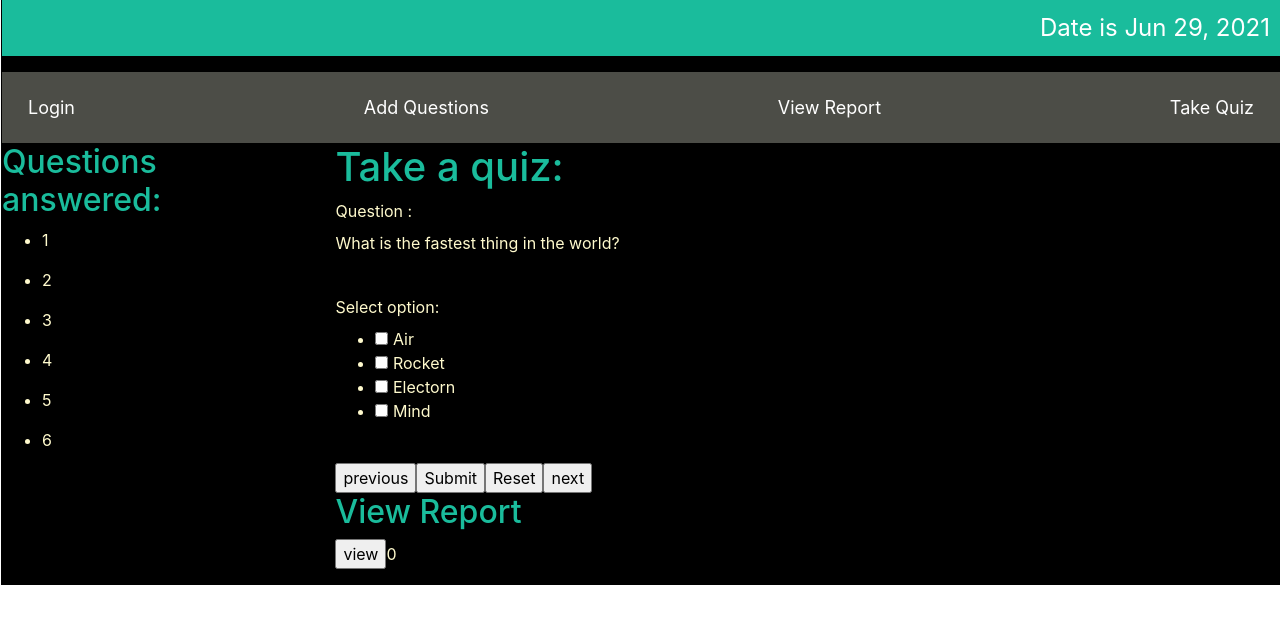
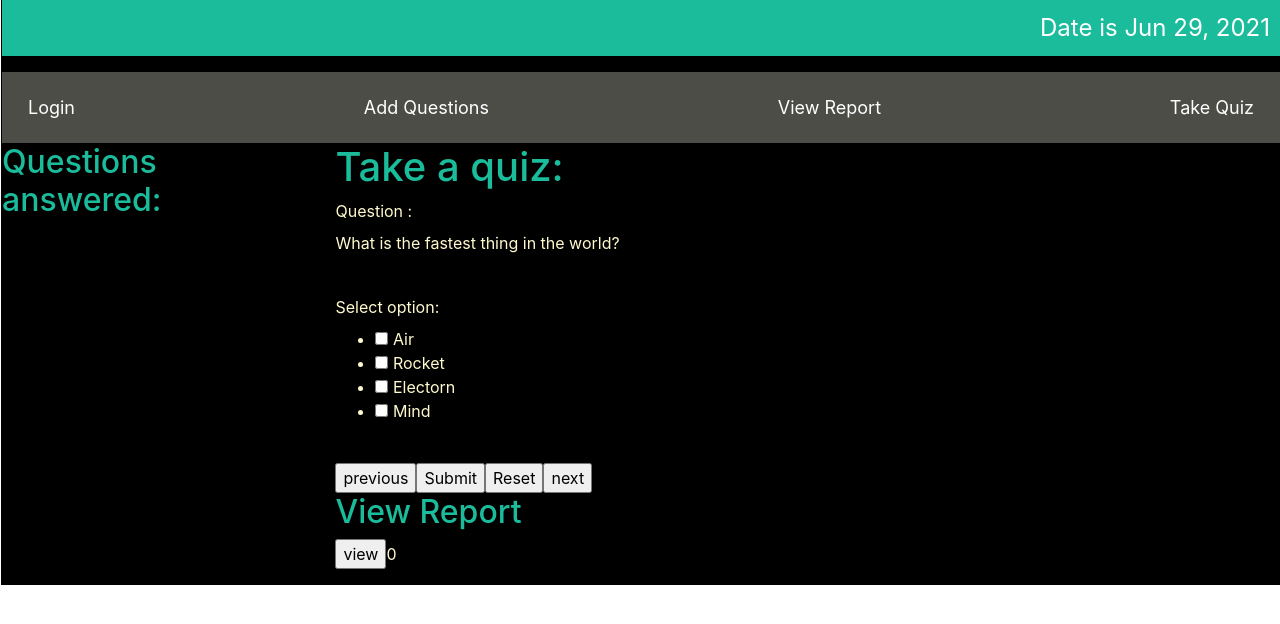
Before and after one commit to madhuriSo/Dolfin, an Angular app: page / in a window 1280 px wide. Shown: the top 624 px of the page. Built offline with nearby package versions, Linux system fonts and the light colour scheme.

Commit message:
Adding questions answered color

```diff
--- a/src/app/quiz/quiz.component.html
+++ b/src/app/quiz/quiz.component.html
@@ -1,24 +1,34 @@
+<div class="row">
+    <div class="col-lg">
+        <h2>Questions answered:</h2>
 
-<div class="row" >
-<div class="col-lg" >
-    <h2 >Questions answered:</h2>
-    <ul *ngFor="let q of questions;let i=index">
-        <li>{{i+1}}</li>
+        <ul *ngFor="let q of answersByUser;let i=index">
+            <li>{{i+1}} <label style="color: green;">answered</label></li>
+
         </ul>
-    <p></p>
+    <!--
+        <ng-container *ngFor="let ansW of answersByUser;index as i">
+            <ng-container *ngFor="let q of questions;let j=index">
+                <ng-container *ngIf="i===j">
+                    {{j+1}}{{ansW}}
+                    <ng-container>
+                    </ng-container>
+                </ng-container>
+            </ng-container>
+        </ng-container>-->
     </div>
     <div class="col-lg form-group">
         <h1> Take a quiz:</h1>
         <div>
             <form #quizForm="ngForm">
-       <label> Question :</label><br/>
+                <label> Question :</label><br />
                 <p>{{questionCurrent.question}}</p>
                 <br>
                 <label>Select option: </label>
                 <ul>
+
                     <li *ngFor="let option of questionCurrent.options;let i=index">
-               <input type="checkbox" [(ngModel)]="option.isChecked"
-               (change)="changeSelection()" name="see" >
+                        <input type="checkbox" [(ngModel)]="option.isChecked" (change)="changeSelection()" name="see">
                         {{option.option}}
                     </li>
                 </ul>
@@ -28,17 +38,17 @@
         </p> -->
 
                 <br>
-       <input type="button" value="previous" (click)="getPreviousQuestion()"/>
-       <input type="submit" (click)="submit()"/>
+                <input type="button" value="previous" (click)="getPreviousQuestion()" />
+                <input type="submit" (click)="submit()" />
                 <input type="reset" name="reset" id="">
-       <input type="button" value="next" (click)="getNextQuestion()"/>
+                <input type="button" value="next" (click)="getNextQuestion()" />
             </form>
             <!--{{quizForm.value |json}} -->
 
-        <div [hidden]="viewReport"><h2>View Report</h2>
+            <div [hidden]="viewReport">
+                <h2>View Report</h2>
                 <input type="button" value="view" (click)="checkReport()">{{points}}
             </div>
         </div>
     </div>
-
 </div>
--- a/src/app/quiz/quiz.component.ts
+++ b/src/app/quiz/quiz.component.ts
@@ -22,11 +22,13 @@ export class QuizComponent implements OnInit {
   answer:boolean[]=[];
   user: User;
   points:number=0;
+  answersByUser:number[];
   constructor( private qService:QuestionService) {
     this.questions=qService.getQuestions();
     this.count=this.questions.length;
     this.questionCurrent=this.getNextQuestion();
     this.user=new User("Test","test@gmail.com",false,[]);
+    this.answersByUser=this.user.answer;
   }
 
   ngOnInit(): void {
@@ -75,7 +77,7 @@ export class QuizComponent implements OnInit {
 
   checkAnswerMultiple(){
     if(this.questionCurrent.answer.length!=this.selectedOptionList.length){
-      this.user.answer[this.questionCurrent.qId]=0;
+      this.user.answer[this.questionCurrent.qId-1]=0;
       console.log("Incorrect answer");
     }
     else{
@@ -103,10 +105,10 @@ export class QuizComponent implements OnInit {
   //  console.log(` selection length :${this.selectedOptionList.length}`);
 
     if(check==this.selectedOptionList.length){
-      this.user.answer[this.questionCurrent.qId]=this.questionCurrent.points;
+      this.user.answer[this.questionCurrent.qId-1]=this.questionCurrent.points;
       console.log("correct answer");
     }else{
-      this.user.answer[this.questionCurrent.qId]=0;
+      this.user.answer[this.questionCurrent.qId-1]=0;
       console.log("Incorrect answer");
     }
   }
@@ -117,17 +119,17 @@ export class QuizComponent implements OnInit {
     console.log("----------checkAnswer Single Value----------")
     // If selection count is more than 1 , incorrect answer
     if(this.selectedOptionList.length>1){
-      this.user.answer[this.questionCurrent.qId]=0;
+      this.user.answer[this.questionCurrent.qId-1]=0;
     //  console.log("Incorrect answer");
     }else{
         this.questionCurrent.answer.forEach(val=>{
           this.selectedOptionList.forEach(value=>{
             if(val.id==value.id){
-              this.user.answer[this.questionCurrent.qId]=this.questionCurrent.points;
+              this.user.answer[this.questionCurrent.qId-1]=this.questionCurrent.points;
               console.log("Correct Answer");
             }
             else{
-              this.user.answer[this.questionCurrent.qId]=0;
+              this.user.answer[this.questionCurrent.qId-1]=0;
               console.log("Incorrect answer");
             }
           })
```
Lines whose indentation alone changed are shown as unchanged.
